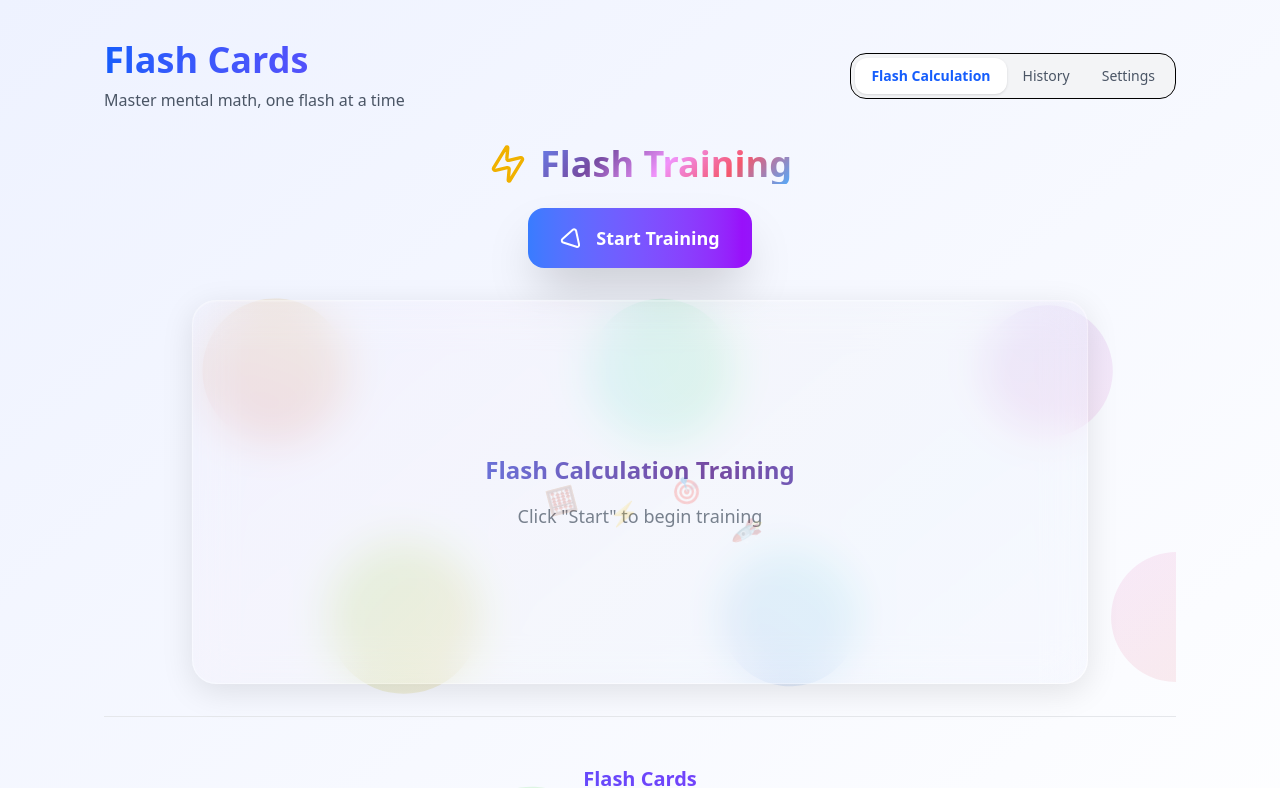
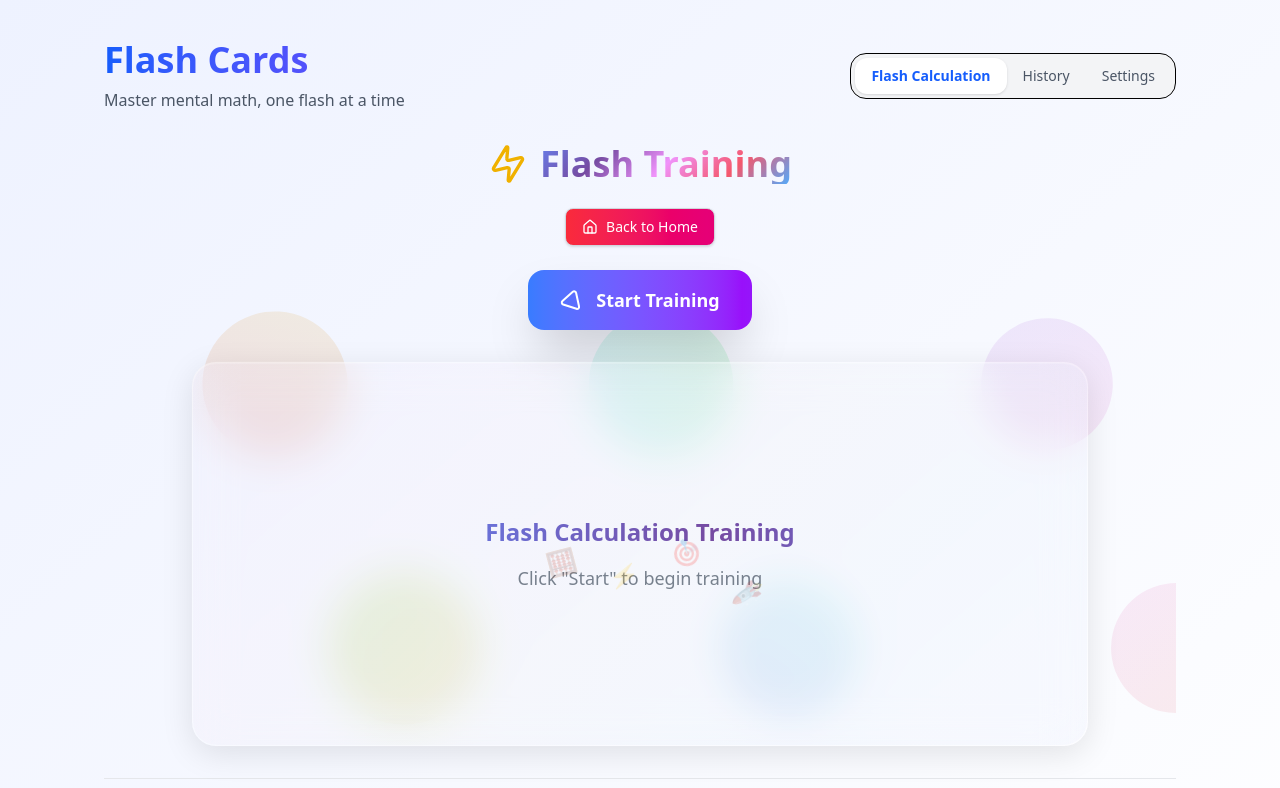
Before and after one commit to AlbertShehu/Flash-Cards, a React (Vite) app: page /app in a window 1280 px wide. Shown: the top 788 px of the page. Built offline with nearby package versions, Linux system fonts and the light colour scheme.

Commit message:
Add Back to Home button with translations

```diff
--- a/src/features/flashcalculation/FlashCalculationTrainer.jsx
+++ b/src/features/flashcalculation/FlashCalculationTrainer.jsx
@@ -1,7 +1,8 @@
 import React, { useCallback, useMemo, useState } from 'react';
 import { motion } from 'framer-motion';
 import { useTranslation } from 'react-i18next';
-import { Zap, Play, Pause } from 'lucide-react';
+import { Zap, Play, Pause, Home } from 'lucide-react';
+import { Link } from 'react-router-dom';
 import CalculationTable from '../../components/CalculationTable.jsx';
 import Footer from '../../components/Footer.jsx';
 import { getSpeedTable } from '../../utils/speed.js';
@@ -231,6 +232,24 @@ export default function FlashCalculationTrainer({ settings }) {
           </motion.span>
         </motion.h2>
 
+        {/* Back to Home Button */}
+        <motion.div
+          className="flex justify-center mb-6"
+          initial={{ opacity: 0, y: 20 }}
+          animate={{ opacity: 1, y: 0 }}
+          transition={{ delay: 0.3 }}
+        >
+          <Link to="/">
+            <motion.button
+              whileHover={{ scale: 1.05, y: -2 }}
+              whileTap={{ scale: 0.95 }}
+              className="btn-secondary flex items-center gap-2 px-4 py-2 text-sm font-medium rounded-lg border border-gray-300 bg-white/80 hover:bg-white hover:border-gray-400 transition-all duration-200 shadow-sm hover:shadow-md"
+            >
+              <Home className="w-4 h-4" />
+              {t('common.backToHome')}
+            </motion.button>
+          </Link>
+        </motion.div>
 
         <div className="flex flex-col sm:flex-row justify-center gap-4 sm:gap-6 mb-8">
           {!isRunning ? (
--- a/src/locales/de.js
+++ b/src/locales/de.js
@@ -14,7 +14,8 @@ export default {
     no: "Nein",
     loading: "Lädt...",
     error: "Fehler",
-    success: "Erfolg"
+    success: "Erfolg",
+    backToHome: "Zurück zur Startseite"
   },
   navigation: {
     flashCalculation: "Blitz-Berechnung",
--- a/src/locales/en.js
+++ b/src/locales/en.js
@@ -14,7 +14,8 @@ export default {
     no: "No",
     loading: "Loading...",
     error: "Error",
-    success: "Success"
+    success: "Success",
+    backToHome: "Back to Home"
   },
   navigation: {
     flashCalculation: "Flash Calculation",
```
